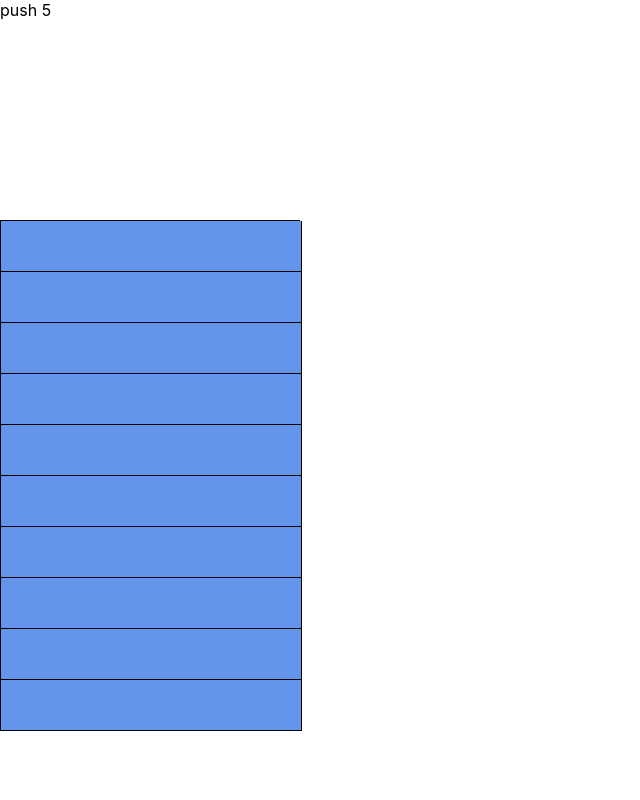
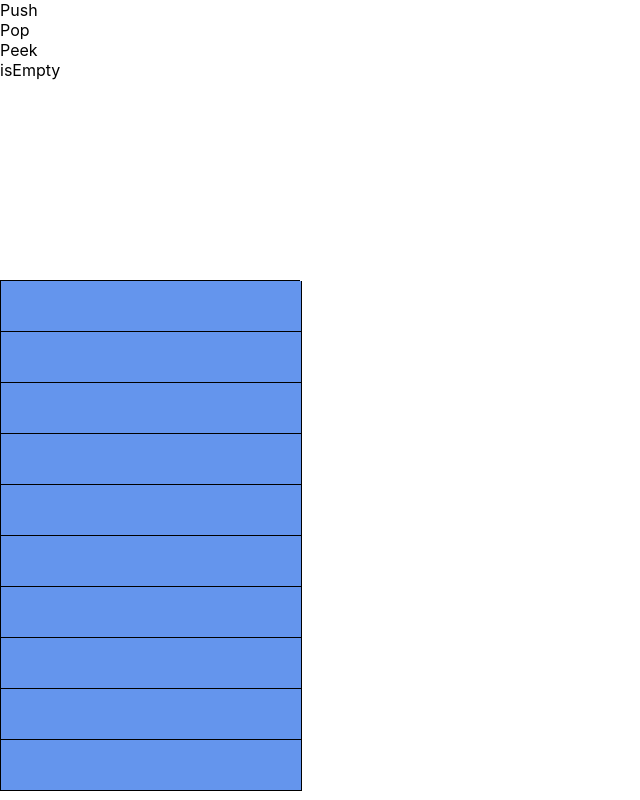
Before and after one commit to TerryHintz/stack_visualizer, a React (Create React App) app: page / in a window 1280 px wide. Shown: the whole page, without its empty margins (0-640 px from the left). Built offline with nearby package versions, Linux system fonts and the light colour scheme.

Commit message:
push implemented

```diff
--- a/src/Stack.js
+++ b/src/Stack.js
@@ -1,9 +1,17 @@
 import React, {Component} from 'react';
 import './Stack.css'
+
+const funcs = [
+    'Push',
+    'Pop',
+    'Peek',
+    'isEmpty',
+]
 
 class Stack extends Component {
     state = {
         stack: [],
+        index: 9,
     }
 
     componentDidMount() {
@@ -14,21 +22,40 @@ class Stack extends Component {
         this.setState({stack: arr});
     }
 
+    handleButton = (func) => {
+        switch(func){
+            case 'Push':
+                this.push(5);
+                break;
+        }
+    }
+
     push = (val) => {
-
+        const i = this.state.index;
+        const stack = document.getElementsByClassName('stack-element');
+        stack[i].style.backgroundColor = '#ffcc66';
+        setTimeout(() => stack[i].innerHTML = val, 1000);
+        setTimeout(() => stack[i].style.backgroundColor = 'YellowGreen', 1000);
+        this.setState({index: this.state.index - 1});
     }
 
     render() {
         return(
             <div>
                 <div>
-                    <span>push 5</span>
+                    {funcs.map((func) => {
+                        return (
+                            <div>
+                                <span onClick={() => this.handleButton(func)}>{func}</span>
+                            </div>
+                        )
+                    })}
                 </div>
                 <div className='stack-container'>
-                    {this.state.stack.map((num) => {
+                    {this.state.stack.map((num, index) => {
                         return (
-                            <div className='stack-element'>
-                                {num ? num : ''}
+                            <div key={index} className='stack-element'>
+                                {''}
                             </div>
                         )
                     })}
```
